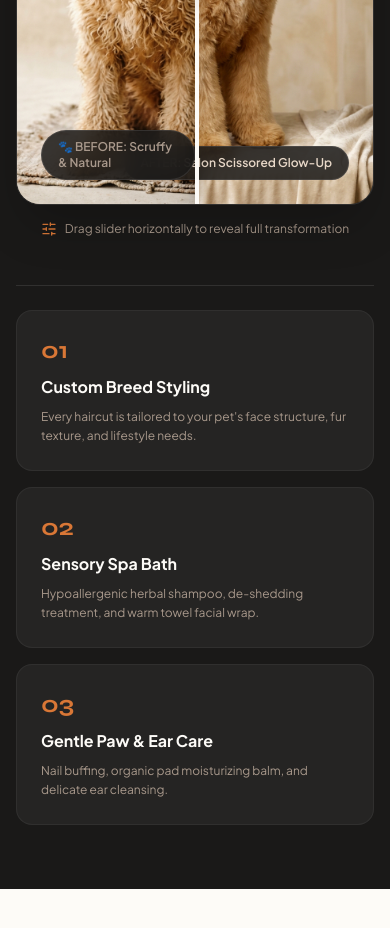
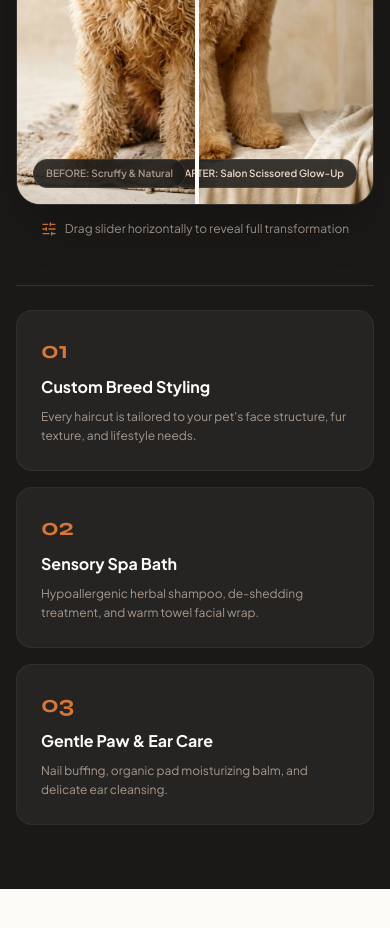
Before and after one commit to eddigitalsolution/pet-sample, a React (Vite) app: page / in a window 390 px wide. Shown: the part 1760-2688 px from the top of the page. Built offline with nearby package versions, Linux system fonts and the light colour scheme.

Commit message:
fix: format BEFORE and AFTER text badges with whitespace-nowrap and matching styles

```diff
--- a/src/components/BeforeAfterReveal.tsx
+++ b/src/components/BeforeAfterReveal.tsx
@@ -70,7 +70,7 @@ export const BeforeAfterReveal: React.FC = () => {
                 alt="Groomed Pet After Transformation"
                 className="w-full h-full object-cover object-center"
               />
-              <div className="absolute bottom-6 right-6 bg-[#1A1918]/85 backdrop-blur-md px-4 py-2 rounded-full border border-white/10 text-xs font-semibold text-[#E8D8C8] z-30">
+              <div className="absolute bottom-4 right-4 sm:bottom-6 sm:right-6 bg-[#1A1918]/85 backdrop-blur-md px-3 py-1.5 sm:px-4 sm:py-2 rounded-full border border-white/10 text-[10px] sm:text-xs font-semibold text-[#E8D8C8] z-30 whitespace-nowrap">
                 AFTER: Salon Scissored Glow-Up
               </div>
             </div>
@@ -87,8 +87,8 @@ export const BeforeAfterReveal: React.FC = () => {
                 className="absolute inset-0 w-full h-full object-cover object-center max-w-none"
                 style={{ width: containerRef.current ? `${containerRef.current.clientWidth}px` : '100%' }}
               />
-              <div className="absolute bottom-6 left-6 bg-[#1A1918]/85 backdrop-blur-md px-4 py-2 rounded-full border border-white/10 text-xs font-semibold text-[#A8988B] z-30">
-                🐾 BEFORE: Scruffy & Natural
+              <div className="absolute bottom-4 left-4 sm:bottom-6 sm:left-6 bg-[#1A1918]/85 backdrop-blur-md px-3 py-1.5 sm:px-4 sm:py-2 rounded-full border border-white/10 text-[10px] sm:text-xs font-semibold text-[#A8988B] z-30 whitespace-nowrap">
+                BEFORE: Scruffy &amp; Natural
               </div>
             </div>
 
```
